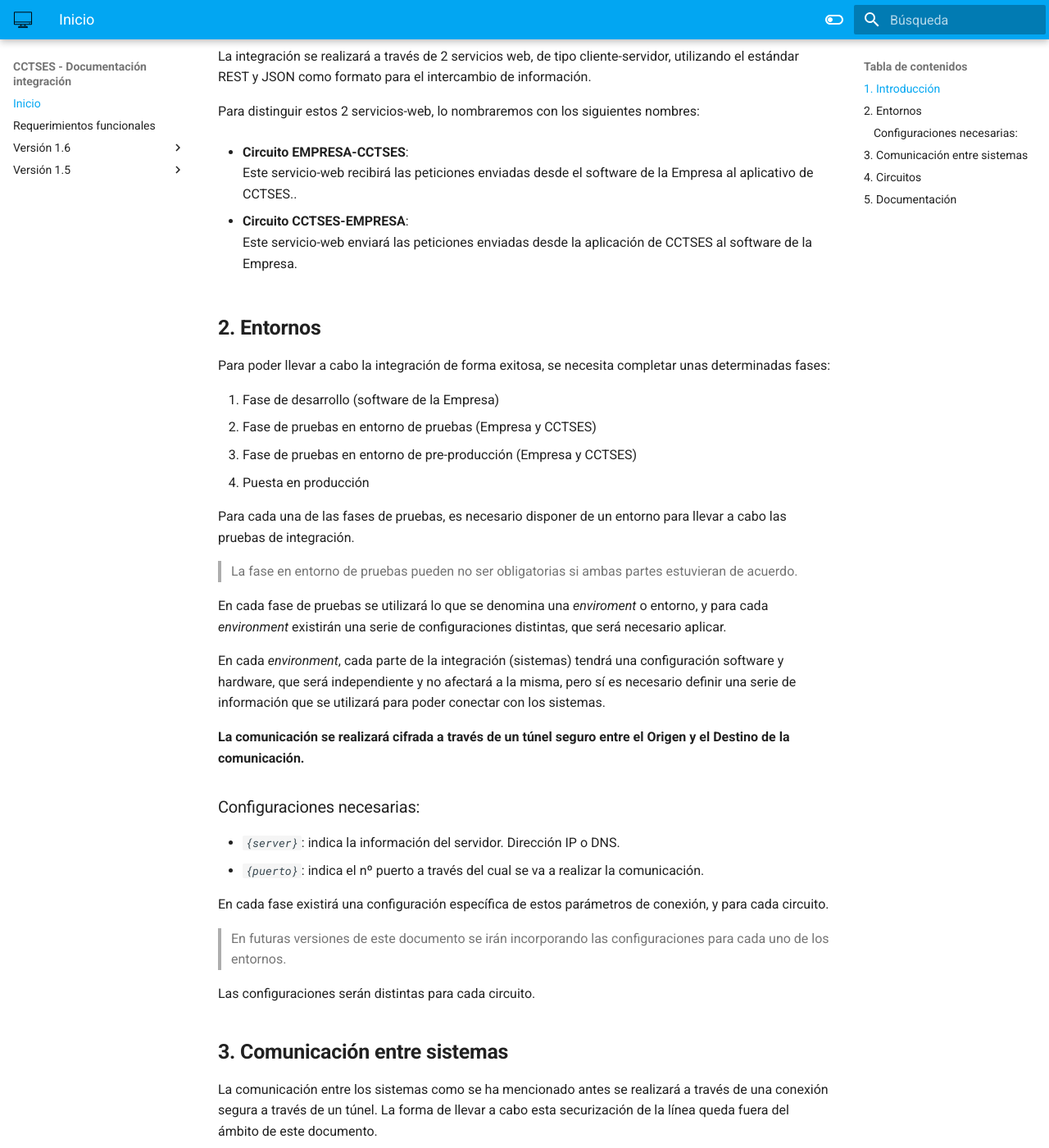
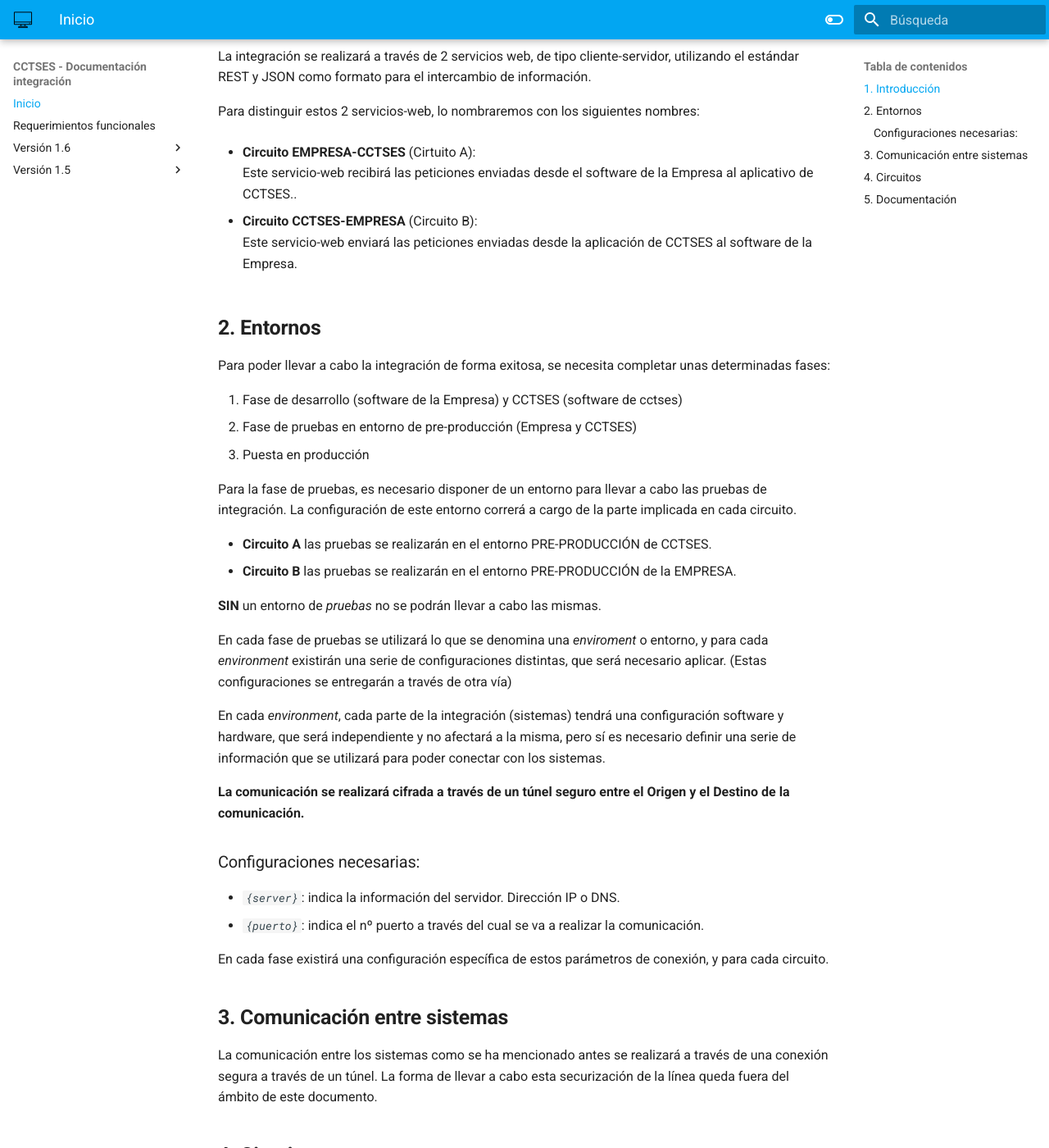
Before and after one commit to phevositc/cctses_integra, an MkDocs documentation site: the page built from docs/index.md, in a window 1280 px wide and 1400 px high, scrolled down 684 px. Shown: the whole window at 82% size. Built offline with MkDocs 1.6.1 and Material for MkDocs 9.7.7, drawn with Linux system fonts in a browser that asks for light colours; some of the changed text lies outside the part shown.

Commit message:
Update Circuito documentation for clarity and accuracy; specify Circuito names, refine integration phases, and correct Base URL in technical documents.

```diff
--- a/docs/index.md
+++ b/docs/index.md
@@ -23,10 +23,10 @@ JSON como formato para el intercambio de información.
 
 Para distinguir estos 2 servicios-web, lo nombraremos con los siguientes nombres:
 
-- **Circuito EMPRESA-CCTSES**:<br>
+- **Circuito EMPRESA-CCTSES** (Cirtuito A):<br>
   Este servicio-web recibirá las peticiones enviadas desde el software de la Empresa al aplicativo de CCTSES..
 
-- **Circuito CCTSES-EMPRESA**:<br>
+- **Circuito CCTSES-EMPRESA** (Circuito B):<br>
   Este servicio-web enviará las peticiones enviadas desde la aplicación de CCTSES al software de la Empresa.
 
 
@@ -35,16 +35,18 @@ Para distinguir estos 2 servicios-web, lo nombraremos con los siguientes nombres
 
 Para poder llevar a cabo la integración de forma exitosa, se necesita completar unas determinadas fases:
 
-1. Fase de desarrollo (software de la Empresa)
-2. Fase de pruebas en entorno de pruebas (Empresa y CCTSES)
-3. Fase de pruebas en entorno de pre-producción (Empresa y CCTSES)
-4. Puesta en producción
+1. Fase de desarrollo (software de la Empresa) y CCTSES (software de cctses)
+2. Fase de pruebas en entorno de pre-producción (Empresa y CCTSES)
+3. Puesta en producción
 
-Para cada una de las fases de pruebas, es necesario disponer de un entorno para llevar a cabo las pruebas de integración.
+Para la fase de pruebas, es necesario disponer de un entorno para llevar a cabo las pruebas de integración. La configuración de este entorno correrá a cargo de la parte implicada en cada circuito.
 
-> La fase en entorno de pruebas pueden no ser obligatorias si ambas partes estuvieran de acuerdo.
+- **Circuito A** las pruebas se realizarán en el entorno PRE-PRODUCCIÓN de CCTSES.
+- **Circuito B** las pruebas se realizarán en el entorno PRE-PRODUCCIÓN de la EMPRESA.
 
-En cada fase de pruebas se utilizará lo que se denomina una *enviroment* o entorno, y para cada *environment* existirán una serie de configuraciones distintas, que será necesario aplicar.
+**SIN** un entorno de *pruebas* no se podrán llevar a cabo las mismas.
+
+En cada fase de pruebas se utilizará lo que se denomina una *enviroment* o entorno, y para cada *environment* existirán una serie de configuraciones distintas, que será necesario aplicar. (Estas configuraciones se entregarán a través de otra vía)
 
 En cada *environment*, cada parte de la integración (sistemas) tendrá una configuración software y hardware, que será independiente y no afectará a la misma, pero sí es necesario definir una serie de información que se utilizará para poder conectar con los sistemas.
 
@@ -57,10 +59,6 @@ En cada *environment*, cada parte de la integración (sistemas) tendrá una conf
 
 
 En cada fase existirá una configuración específica de estos parámetros de conexión, y para cada circuito.
-
-> En futuras versiones de este documento se irán incorporando las configuraciones para cada uno de los entornos.
-
-Las configuraciones serán distintas para cada circuito.
 
 
 ## **3. Comunicación entre sistemas**
@@ -87,11 +85,11 @@ Esquema de ciruitos de integración
 <br>
 
 
-## 5. Documentación
+## **5. Documentación**
 
 La documentación de cada uno de los circuitos está dividida en sus diferentes versiones. Dentro de cada versión se encuentra la información de cada uno de los circuitos.
 
-Las información de las tablas de referencia, con los código o valores que se utilizan para el intercambio unificado entre sistemas, se encuentra en el apartado "Tablas de referencia".
+Las información de las tablas de referencia, con los código o valores que se utilizan para el intercambio unificado entre sistemas, se encuentra en el apartado "Tablas de referencia", dentro de la documentación funcional.
 
 La información funcional de los aspectos técnicos específicos se encuentra en [Aspectos funcionales](./funcional-info.md).
 
```
Also changed, not shown: other parts of docs/index.md (+1 -1 lines), docs/versions/1.5/CircuitoB/CCTSES-doc_tecnica.md (+2 -8 lines), docs/versions/1.6/CircuitoB/CCTSES-doc_tecnica.md (+1 -1 lines).
